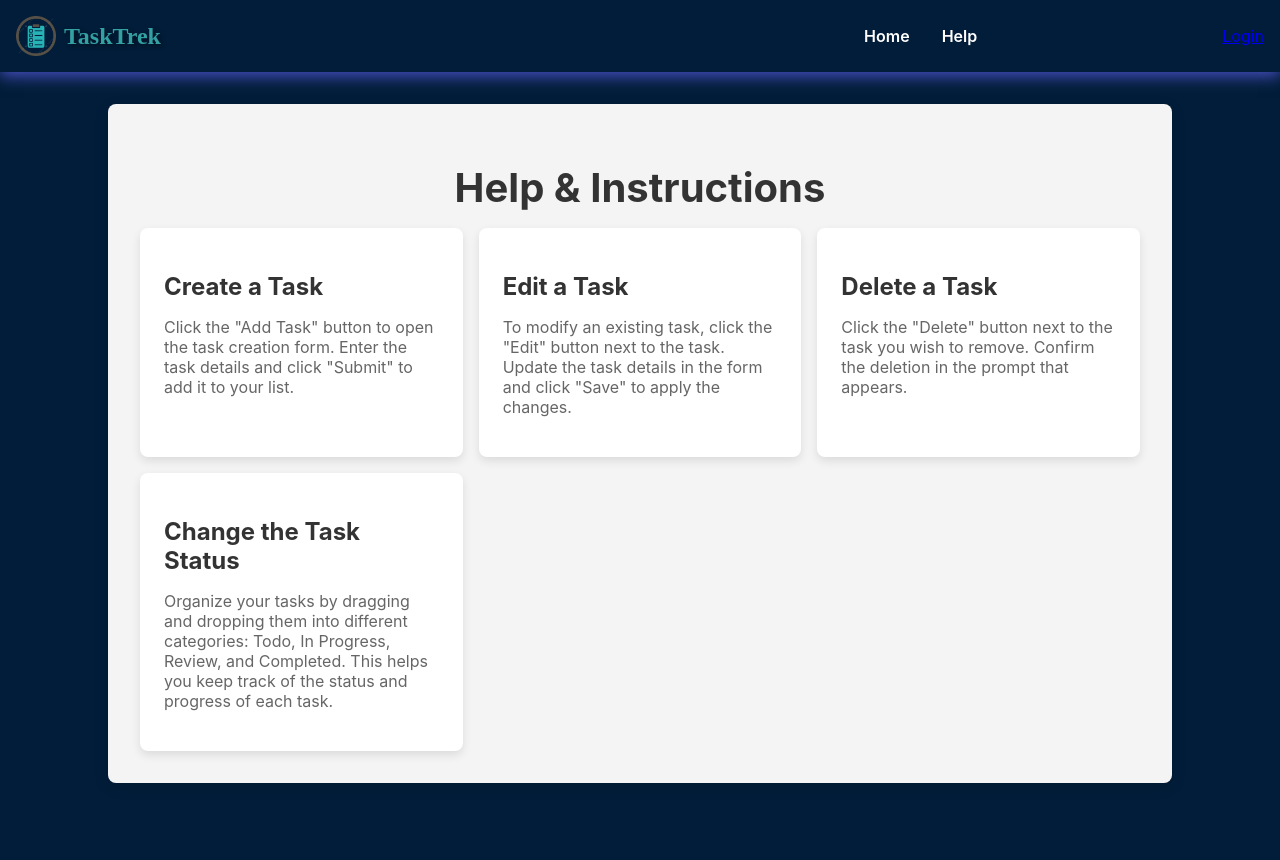
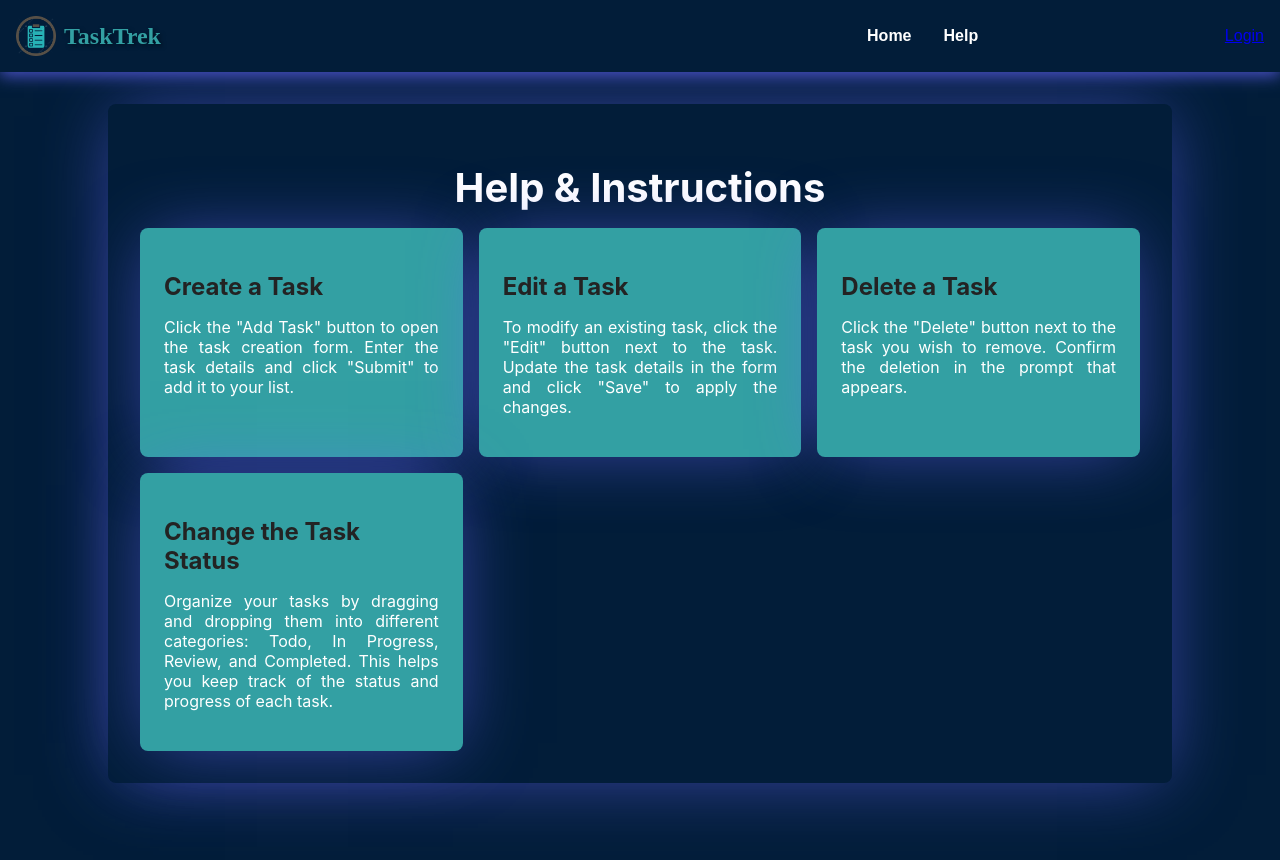
Before and after one commit to MadushaniR/Task-Manager, a React (Create React App) app: page /help in a window 1280 px wide. Shown: the top 860 px of the page. Built offline with nearby package versions, Linux system fonts and the light colour scheme.

Commit message:
styling updated

```diff
--- a/src/Components/NavigationBar/nav.css
+++ b/src/Components/NavigationBar/nav.css
@@ -7,6 +7,9 @@
     padding: 1rem;
     color: white;
     position: relative;
+    font-family: "Noto Sans Nandinagari", sans-serif;
+    font-weight: 400;
+    font-style: normal;
 }
 
 .nav-left {
--- a/src/Pages/Help/help.css
+++ b/src/Pages/Help/help.css
@@ -8,15 +8,15 @@
     padding: 2rem;
     max-width: 1000px;
     margin: auto;
-    background-color: #f4f4f4;
+    background-color: rgb(2, 29, 57);
     border-radius: 8px;
-    box-shadow: 0px 4px 15px rgba(0, 0, 0, 0.1);
+    box-shadow: 0px 2px 70px -10px rgba(102, 102, 255, 0.6);
     margin-top: 2rem;
     margin-bottom: 100px;
 }
 
 h1 {
-    color: #333;
+    color: #fff;
     font-size: 2.5rem;
     margin-bottom: 1rem;
     text-align: center;
@@ -30,25 +30,26 @@ h1 {
 }
 
 .grid-item {
-    background: #fff;
+    background-color: #33a0a3;
     border-radius: 8px;
     padding: 1.5rem;
-    box-shadow: 0px 4px 10px rgba(0, 0, 0, 0.1);
+    box-shadow: 0px 2px 70px -10px rgba(102, 102, 255, 0.6);
     transition: transform 0.3s, box-shadow 0.3s;
 }
 
 .grid-item:hover {
     transform: translateY(-5px);
-    box-shadow: 0px 8px 15px rgba(0, 0, 0, 0.2);
+    box-shadow: 0px 2px 70px -10px rgba(102, 102, 255, 0.6);
 }
 
 h2 {
-    color: #333;
+    color: #232323;
     font-size: 1.5rem;
     margin-bottom: 0.5rem;
 }
 
 p {
     font-size: 1rem;
-    color: #666;
+    color: #fff;
+    text-align: justify;
 }
--- a/src/Pages/Home/home.css
+++ b/src/Pages/Home/home.css
@@ -17,6 +17,7 @@ body {
     margin: 10px;
     margin-bottom: 20px;
     font-weight: 400;
+    text-align: justify;
 }
 
 .task-title {
```
